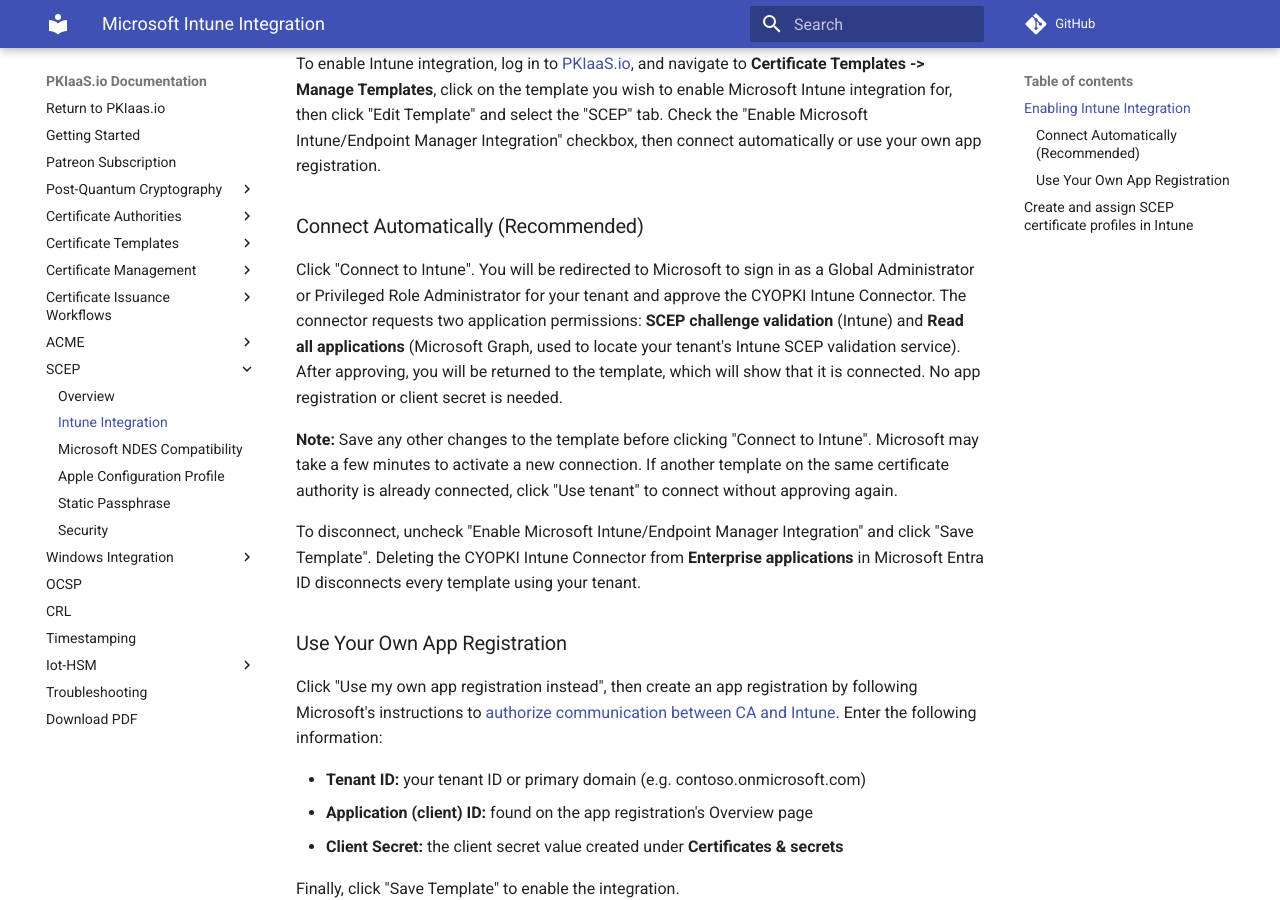
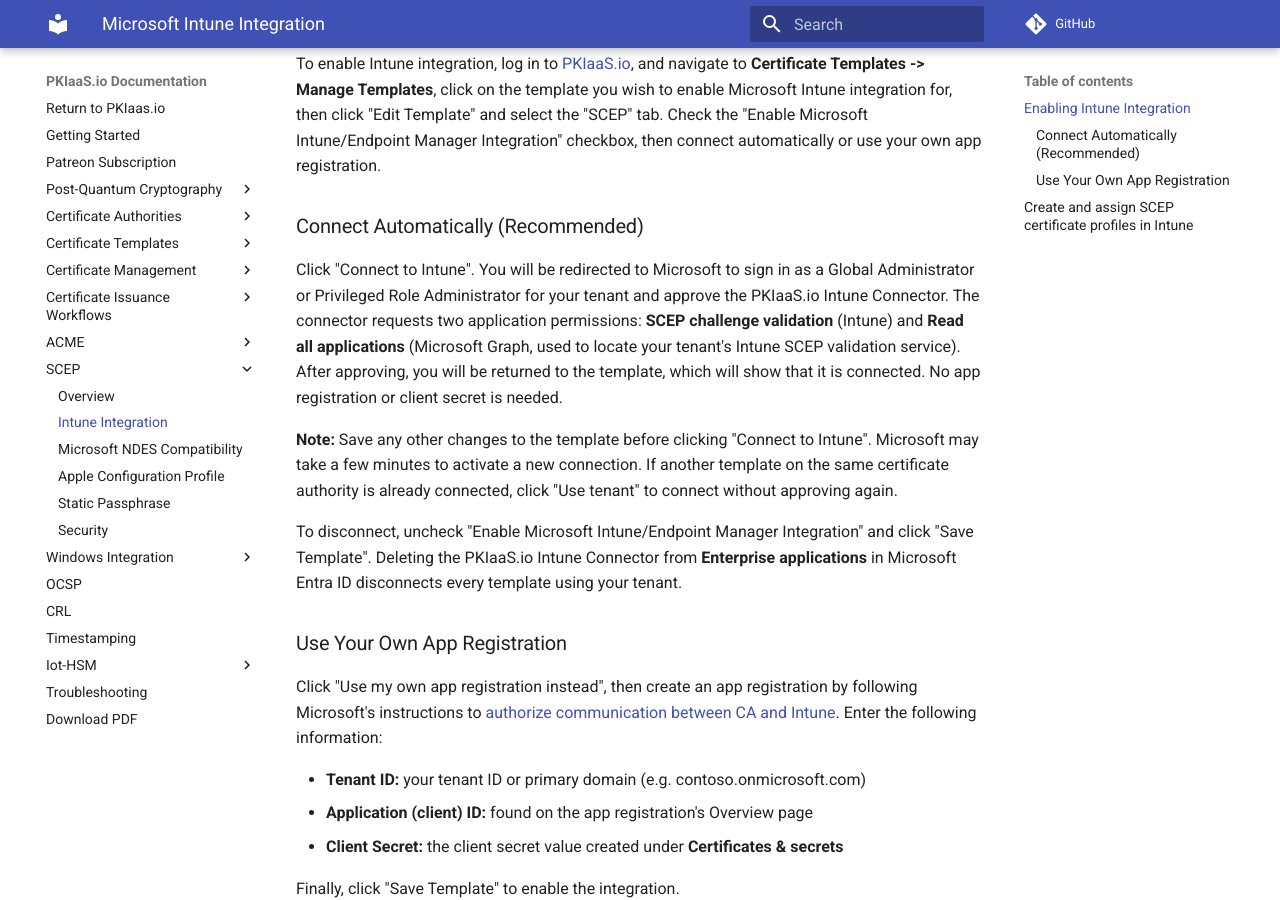
Before and after one commit to lspiehler/pkiaas-docs, an MkDocs documentation site: the page built from docs/scep/intune-integration.md, in a window 1280 px wide and 900 px high, scrolled down 322 px. Built offline with MkDocs 1.6.1 and Material for MkDocs 9.7.7, drawn with Linux system fonts in a browser that asks for light colours; comment, search, counter and statistics services are not loaded.

Commit message:
Use the connector's production name, PKIaaS.io Intune Connector
Co-Authored-By: Claude Opus 5.5 <noreply@anthropic.com>
Claude-Session: https://claude.ai/code/session_01AnnNrMqATXemeLTpix55WW

```diff
--- a/docs/scep/intune-integration.md
+++ b/docs/scep/intune-integration.md
@@ -8,11 +8,11 @@ PKIaaS.io natively supports SCEP integration with Microsoft Intune, allowing cer
 To enable Intune integration, log in to [PKIaaS.io](https://www.pkiaas.io/auth/login), and navigate to **Certificate Templates -> Manage Templates**, click on the template you wish to enable Microsoft Intune integration for, then click "Edit Template" and select the "SCEP" tab. Check the "Enable Microsoft Intune/Endpoint Manager Integration" checkbox, then connect automatically or use your own app registration.
 
 ### Connect Automatically (Recommended)
-Click "Connect to Intune". You will be redirected to Microsoft to sign in as a Global Administrator or Privileged Role Administrator for your tenant and approve the CYOPKI Intune Connector. The connector requests two application permissions: **SCEP challenge validation** (Intune) and **Read all applications** (Microsoft Graph, used to locate your tenant's Intune SCEP validation service). After approving, you will be returned to the template, which will show that it is connected. No app registration or client secret is needed.
+Click "Connect to Intune". You will be redirected to Microsoft to sign in as a Global Administrator or Privileged Role Administrator for your tenant and approve the PKIaaS.io Intune Connector. The connector requests two application permissions: **SCEP challenge validation** (Intune) and **Read all applications** (Microsoft Graph, used to locate your tenant's Intune SCEP validation service). After approving, you will be returned to the template, which will show that it is connected. No app registration or client secret is needed.
 
 **Note:** Save any other changes to the template before clicking "Connect to Intune". Microsoft may take a few minutes to activate a new connection. If another template on the same certificate authority is already connected, click "Use tenant" to connect without approving again.
 
-To disconnect, uncheck "Enable Microsoft Intune/Endpoint Manager Integration" and click "Save Template". Deleting the CYOPKI Intune Connector from **Enterprise applications** in Microsoft Entra ID disconnects every template using your tenant.
+To disconnect, uncheck "Enable Microsoft Intune/Endpoint Manager Integration" and click "Save Template". Deleting the PKIaaS.io Intune Connector from **Enterprise applications** in Microsoft Entra ID disconnects every template using your tenant.
 
 ### Use Your Own App Registration
 Click "Use my own app registration instead", then create an app registration by following Microsoft's instructions to [authorize communication between CA and Intune](https://learn.microsoft.com/en-us/intune/fundamentals/certificates/third-party-ca-scep#authorize-communication-between-ca-and-intune){:target="_blank"}. Enter the following information:
```
